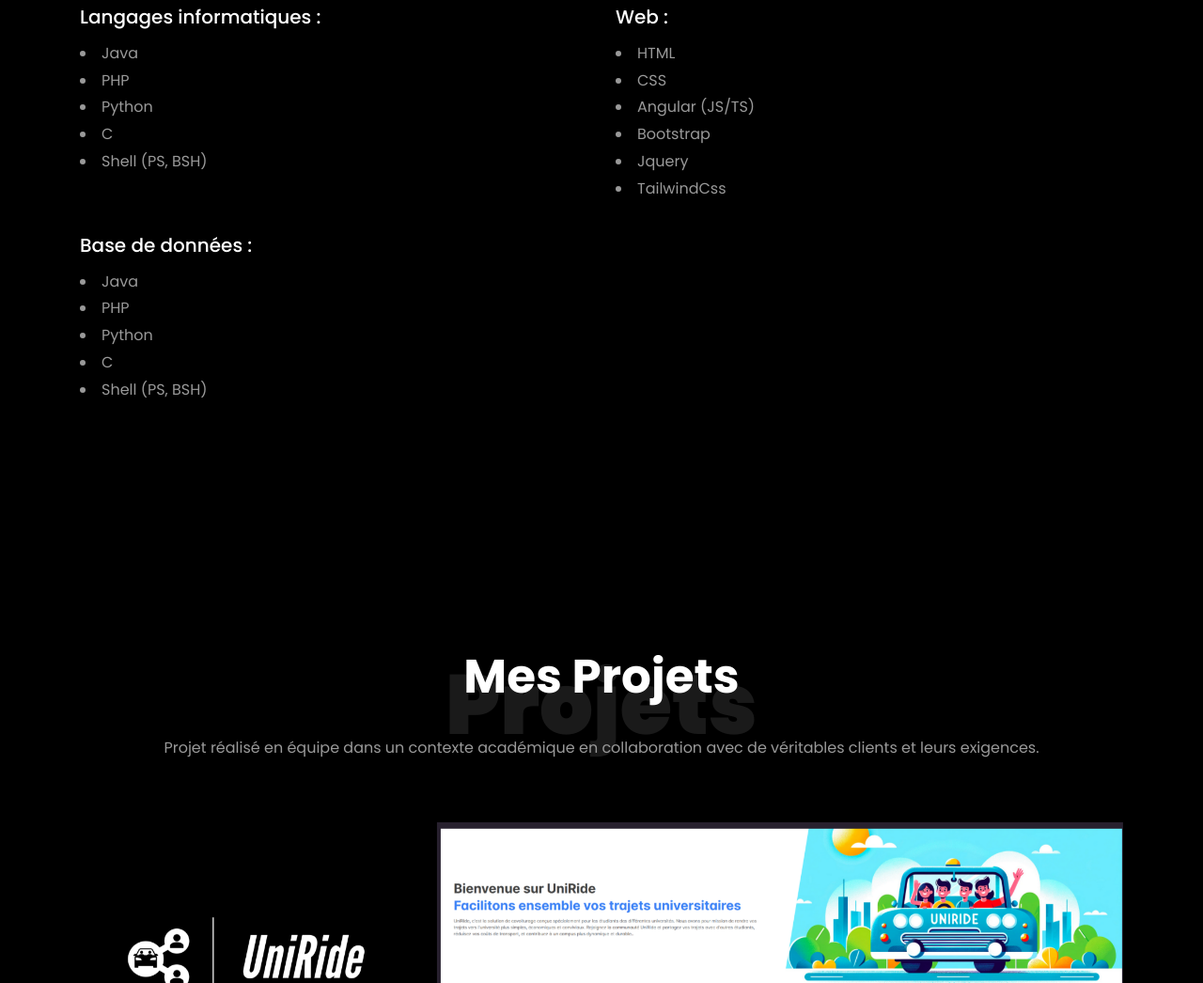
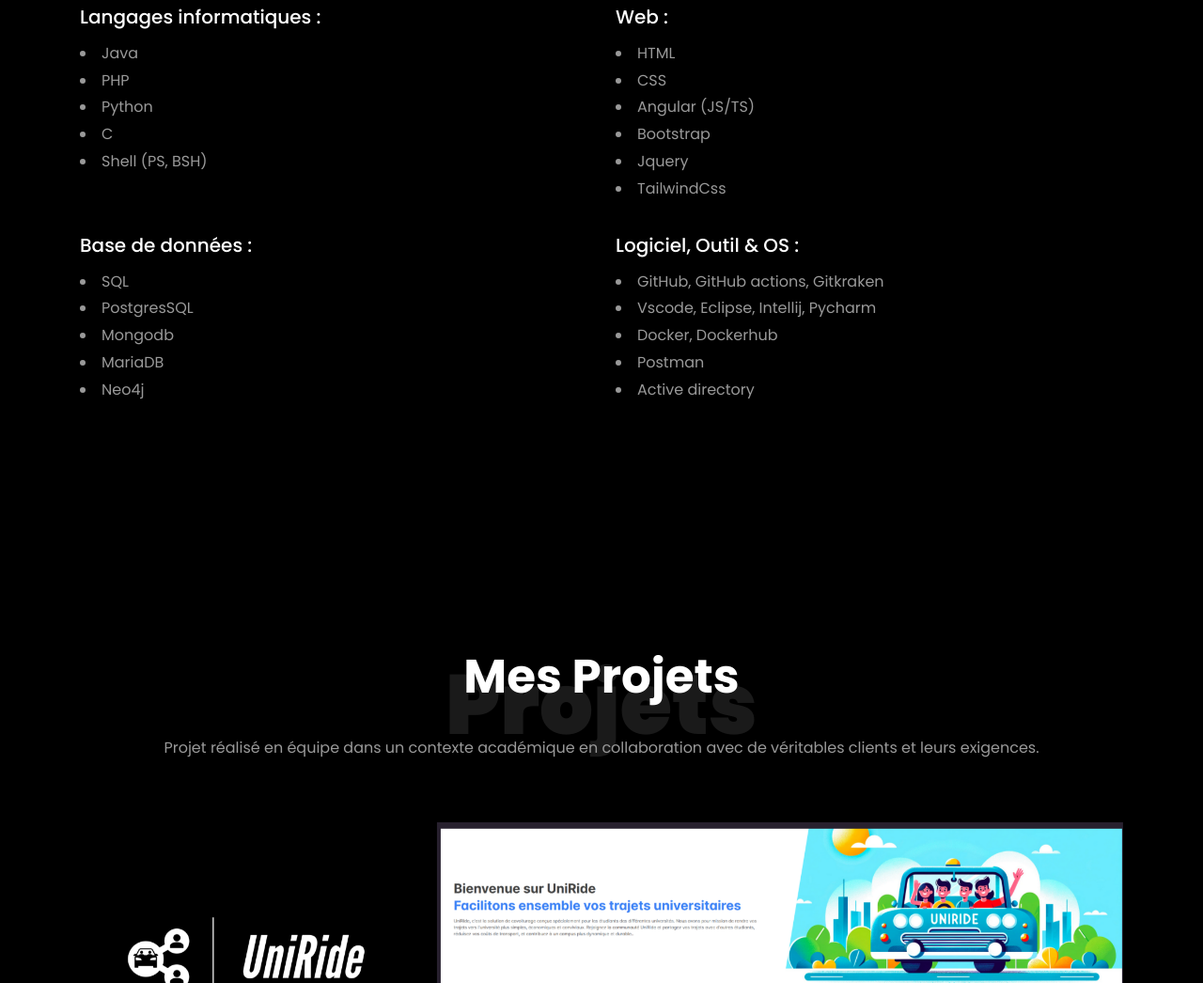
Before and after one commit to TheFanaticV2/PortFolio, a plain HTML site: page index.html in a window 1280 px wide. Shown: the part 3404-4450 px from the top of the page at 94% size. Drawn offline with Linux system fonts and the light colour scheme; files whose address does not match are found by name.

Commit message:
add : informations

```diff
--- a/index.html
+++ b/index.html
@@ -222,11 +222,21 @@
                 <div class="col-md-6 animate-box">
                     <div class="progress-wrap ftco-animate">
                         <h3>Base de données :</h3>
-                        <li>Java</li>
-                        <li>PHP</li>
-                        <li>Python</li>
-                        <li>C</li>
-                        <li>Shell (PS, BSH)</li>
+                        <li>SQL</li>
+                        <li>PostgresSQL</li>
+                        <li>Mongodb</li>
+                        <li>MariaDB</li>
+                        <li>Neo4j</li>
+                    </div>
+                </div>
+                <div class="col-md-6 animate-box">
+                    <div class="progress-wrap ftco-animate">
+                        <h3>Logiciel, Outil & OS :</h3>
+                        <li>GitHub, GitHub actions, Gitkraken</li>
+                        <li>Vscode, Eclipse, Intellij, Pycharm</li>
+                        <li>Docker, Dockerhub</li>
+                        <li>Postman</li>
+                        <li>Active directory</li>
                     </div>
                 </div>
             </div>
```
